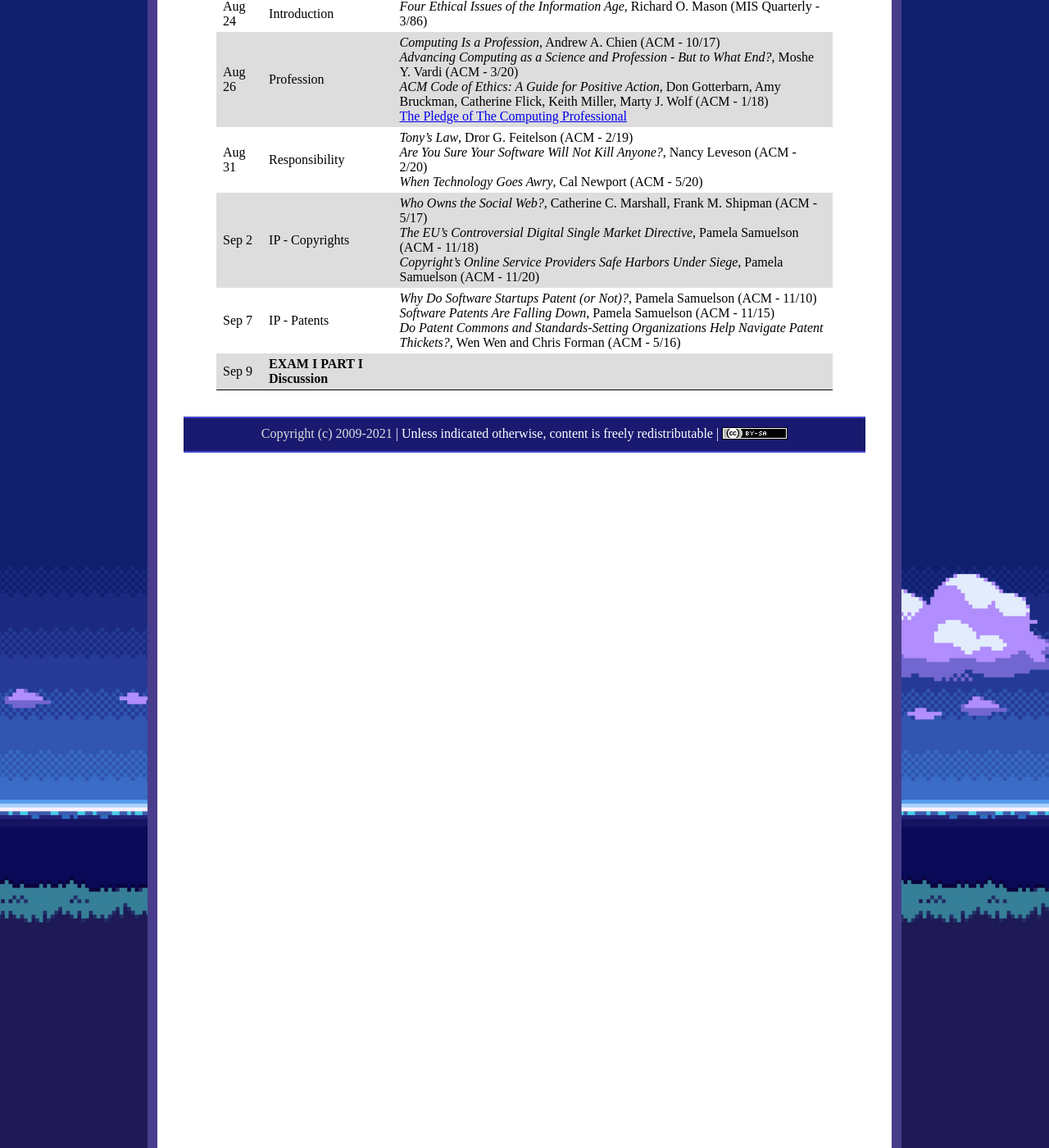
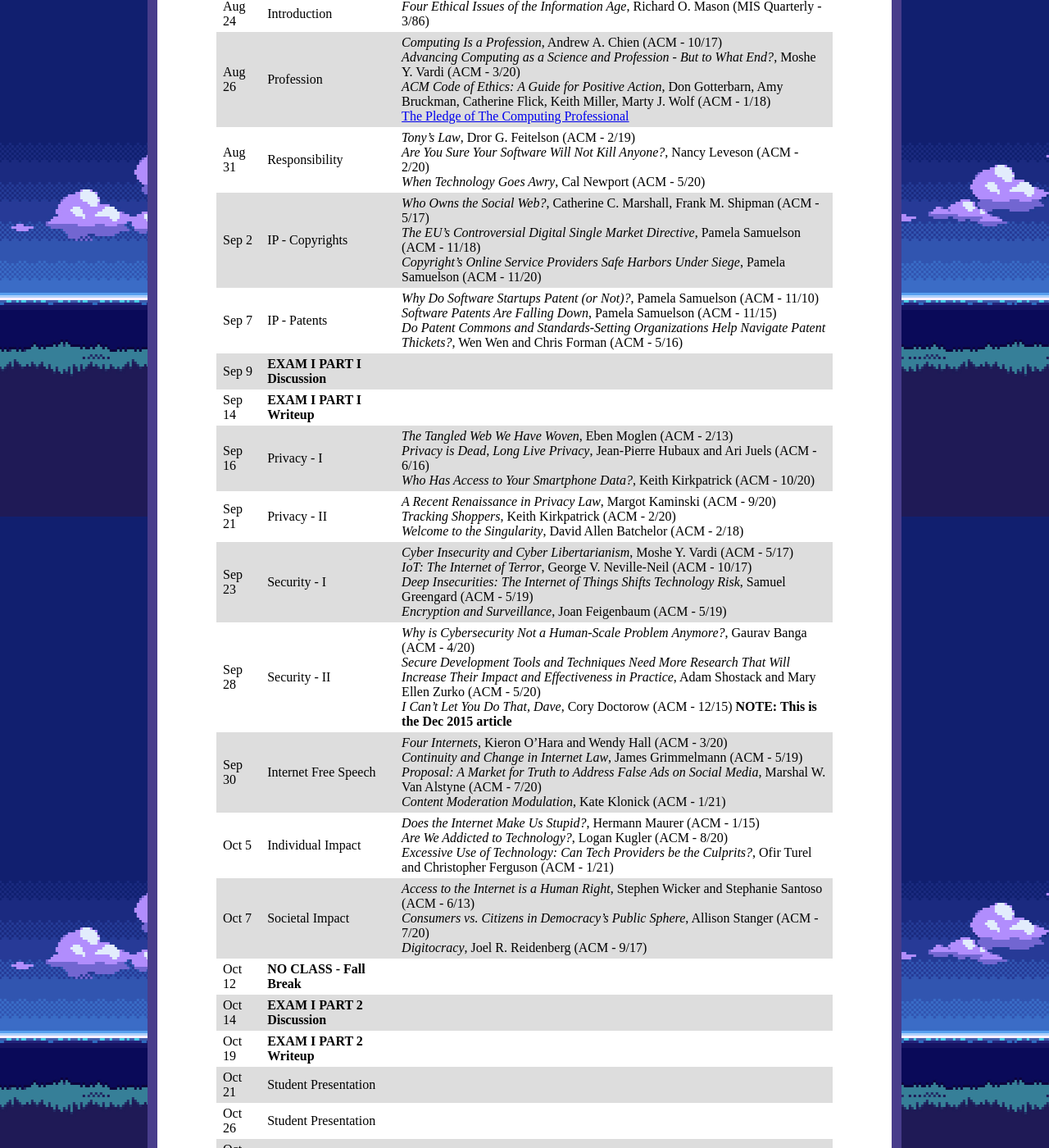
Before and after one commit to ycpcs/cs456-fall2021, a Jekyll site: the page built from schedule/index.md, in a window 1280 px wide and 1400 px high, scrolled down 270 px. Shown: the whole window at 82% size. Built offline with Jekyll 4.4.1, drawn with Linux system fonts in a browser that asks for light colours; some of the changed text lies outside the part shown.

Commit message:
update schedule
update schedule

```diff
--- a/schedule/index.md
+++ b/schedule/index.md
@@ -20,7 +20,31 @@ All reading materials can be accessed via [Schmidt Library](http://library.ycp.e
 > Sep 2   | IP - Copyrights     | *Who Owns the Social Web?*, Catherine C. Marshall, Frank M. Shipman (ACM - 5/17) <br /> *The EU’s Controversial Digital Single Market Directive*, Pamela Samuelson (ACM - 11/18) <br /> *Copyright's Online Service Providers Safe Harbors Under Siege*, Pamela Samuelson (ACM - 11/20) |
 > Sep 7   | IP - Patents        | *Why Do Software Startups Patent (or Not)?*, Pamela Samuelson (ACM - 11/10) <br/> *Software Patents Are Falling Down*, Pamela Samuelson (ACM - 11/15) <br /> *Do Patent Commons and Standards-Setting Organizations Help Navigate Patent Thickets?*, Wen Wen and Chris Forman (ACM - 5/16) |
 > Sep 9   | **EXAM I PART I Discussion**   |  |
-
+> Sep 14  | **EXAM I PART I Writeup** | |
+> Sep 16  | Privacy - I         | *The Tangled Web We Have Woven*, Eben Moglen (ACM - 2/13) <br /> *Privacy is Dead, Long Live Privacy*, Jean-Pierre Hubaux and Ari Juels (ACM - 6/16) <br /> *Who Has Access to Your Smartphone Data?*, Keith Kirkpatrick (ACM - 10/20) |
+> Sep 21  | Privacy - II        | *A Recent Renaissance in Privacy Law*, Margot Kaminski (ACM - 9/20) <br /> *Tracking Shoppers*, Keith Kirkpatrick (ACM - 2/20) <br /> *Welcome to the Singularity*, David Allen Batchelor (ACM - 2/18) |
+> Sep 23  | Security - I        | *Cyber Insecurity and Cyber Libertarianism*, Moshe Y. Vardi (ACM - 5/17) <br /> *IoT: The Internet of Terror*, George V. Neville-Neil (ACM - 10/17) <br /> *Deep Insecurities: The Internet of Things Shifts Technology Risk*, Samuel Greengard (ACM - 5/19) <br /> *Encryption and Surveillance*, Joan Feigenbaum (ACM - 5/19)|
+> Sep 28  | Security - II       | *Why is Cybersecurity Not a Human-Scale Problem Anymore?*, Gaurav Banga (ACM - 4/20) <br /> *Secure Development Tools and Techniques Need More Research That Will Increase Their Impact and Effectiveness in Practice*, Adam Shostack and Mary Ellen Zurko (ACM - 5/20) <br /> *I Can't Let You Do That, Dave*, Cory Doctorow (ACM - 12/15) **NOTE: This is the Dec 2015 article** <br />  |
+> Sep 30  | Internet Free Speech | *Four Internets*, Kieron O'Hara and Wendy Hall (ACM - 3/20) <br /> *Continuity and Change in Internet Law*, James Grimmelmann (ACM - 5/19) <br /> *Proposal: A Market for Truth to Address False Ads on Social Media*, Marshal W. Van Alstyne (ACM - 7/20) <br /> *Content Moderation Modulation*, Kate Klonick (ACM - 1/21) |
+> Oct 5   | Individual Impact    | *Does the Internet Make Us Stupid?*, Hermann Maurer (ACM - 1/15)  <br /> *Are We Addicted to Technology?*, Logan Kugler (ACM - 8/20) <br /> *Excessive Use of Technology: Can Tech Providers be the Culprits?*, Ofir Turel and Christopher Ferguson (ACM - 1/21)|
+> Oct 7   | Societal Impact      | *Access to the Internet is a Human Right*, Stephen Wicker and Stephanie Santoso (ACM - 6/13) <br /> *Consumers vs. Citizens in Democracy's Public Sphere*, Allison Stanger (ACM - 7/20) <br /> *Digitocracy*, Joel R. Reidenberg (ACM - 9/17)|
+> Oct 12  | **NO CLASS - Fall Break** | |
+> Oct 14  | **EXAM I PART 2 Discussion** | |
+> Oct 19  | **EXAM I PART 2 Writeup** | |
+> Oct 21  | Student Presentation | |
+> Oct 26  | Student Presentation | |
+> Oct 28  | Student Presentation | |
+> Nov 2   | Student Presentation | |
+> Nov 4   | Student Presentation | |
+> Nov 9   | Student Presentation | |
+> Nov 11  | Student Presentation | |
+> Nov 16  | Student Presentation | |
+> Nov 18  | Student Presentation | |
+> Nov 23  | Misc | |
+> Nov 25  | **NO CLASS - Thanksgiving Break** | |
+> Nov 30  | **EXAM 2 Discussion** | |
+> Dec 2   | **EXAM 2 Writeup** | |
+> Dec 7   | **Final Paper workday** | |
 
 
 <!--
```
Also changed, not shown: index.md (+5 -0 lines).
